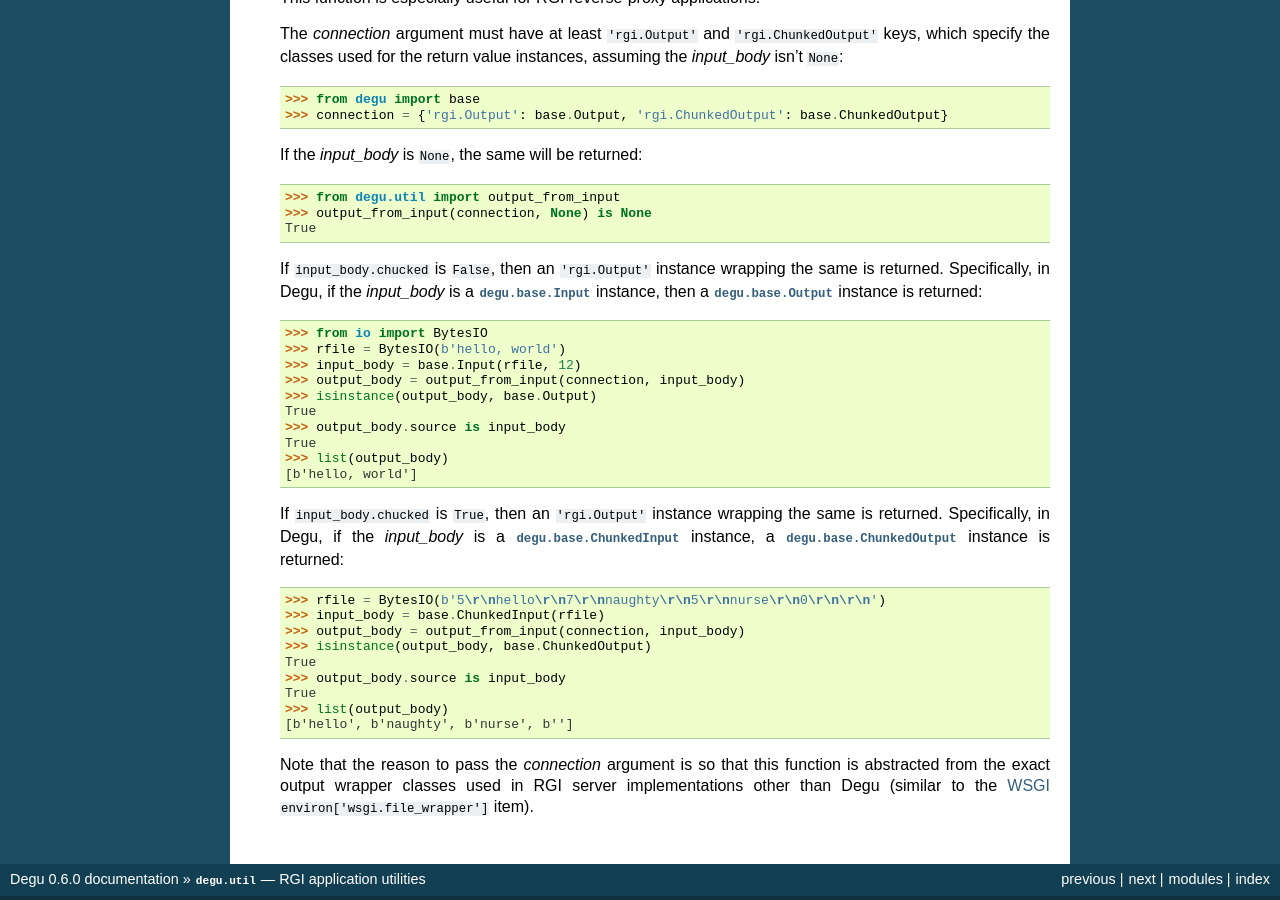
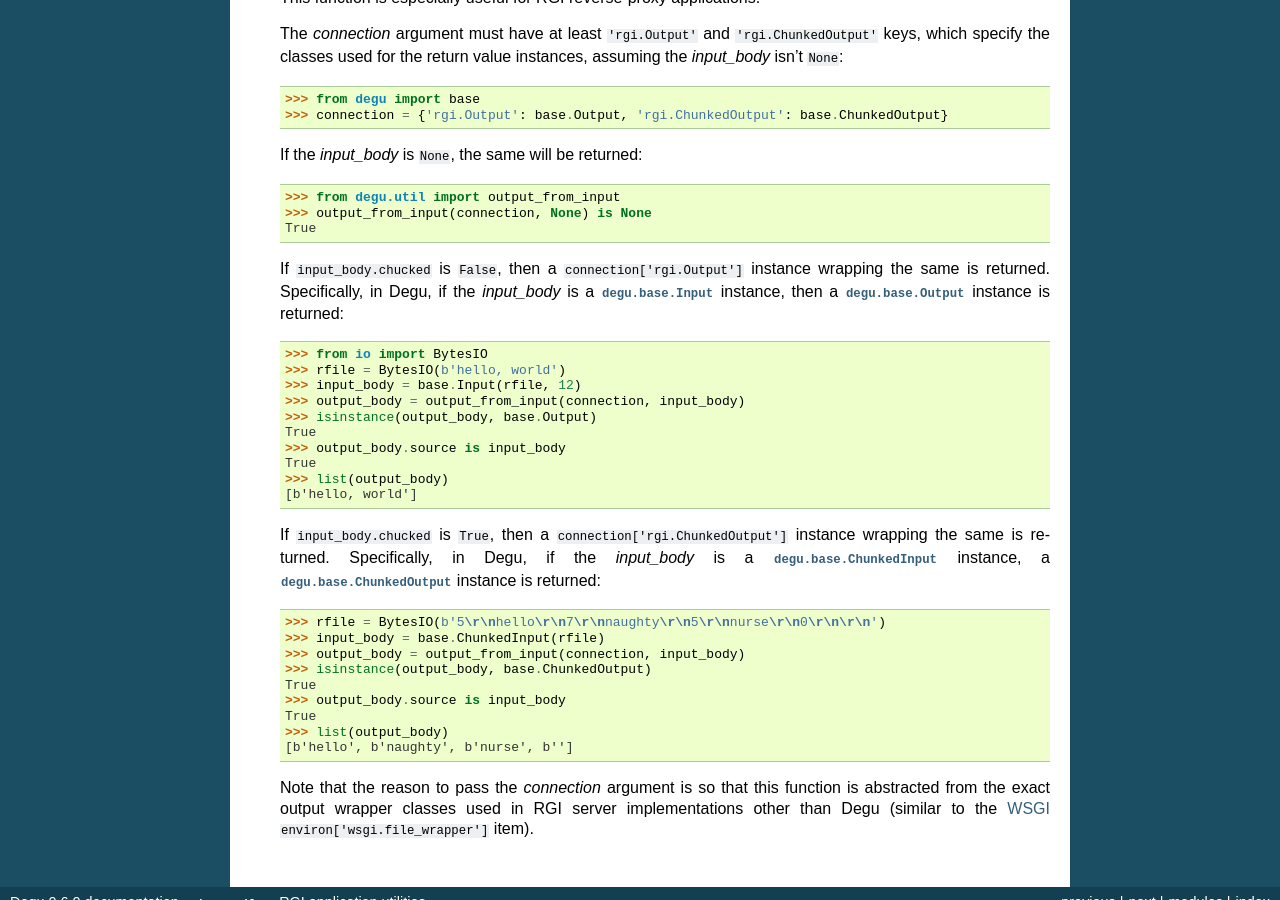
Before and after one commit to json420/degu, a Sphinx documentation site: the page built from doc/degu.util.rst, in a window 1280 px wide and 900 px high, scrolled down 1500 px. Built offline with Sphinx 7.4.7, drawn with Linux system fonts in a browser that asks for light colours.

Commit message:
slight update to degu.util.rst docs

```diff
--- a/doc/degu.util.rst
+++ b/doc/degu.util.rst
@@ -104,10 +104,10 @@ Functions
     >>> output_from_input(connection, None) is None
     True
 
-    If ``input_body.chucked`` is ``False``, then an ``'rgi.Output'`` instance
-    wrapping the same is returned.  Specifically, in Degu, if the *input_body*
-    is a :class:`degu.base.Input` instance, then a :class:`degu.base.Output`
-    instance is returned:
+    If ``input_body.chucked`` is ``False``, then a ``connection['rgi.Output']``
+    instance wrapping the same is returned.  Specifically, in Degu, if the
+    *input_body* is a :class:`degu.base.Input` instance, then a
+    :class:`degu.base.Output` instance is returned:
 
     >>> from io import BytesIO
     >>> rfile = BytesIO(b'hello, world')
@@ -120,10 +120,11 @@ Functions
     >>> list(output_body)
     [b'hello, world']
 
-    If ``input_body.chucked`` is ``True``, then an ``'rgi.Output'`` instance
-    wrapping the same is returned.  Specifically, in Degu, if the *input_body*
-    is a :class:`degu.base.ChunkedInput` instance, a
-    :class:`degu.base.ChunkedOutput` instance is returned:
+    If ``input_body.chucked`` is ``True``, then a
+    ``connection['rgi.ChunkedOutput']`` instance wrapping the same is returned.
+    Specifically, in Degu, if the *input_body* is a
+    :class:`degu.base.ChunkedInput` instance, a :class:`degu.base.ChunkedOutput`
+    instance is returned:
 
     >>> rfile = BytesIO(b'5\r\nhello\r\n7\r\nnaughty\r\n5\r\nnurse\r\n0\r\n\r\n')
     >>> input_body = base.ChunkedInput(rfile)
```
